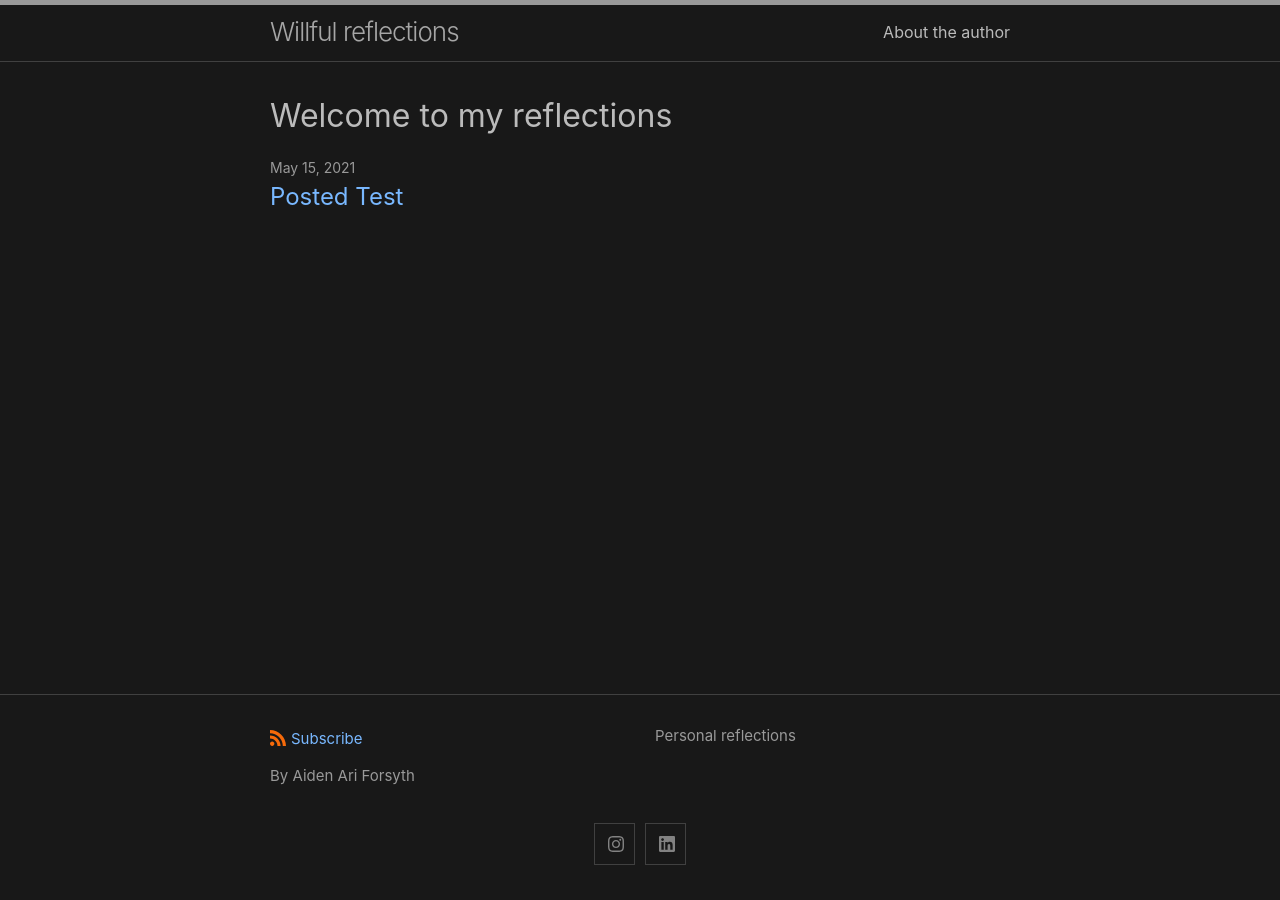
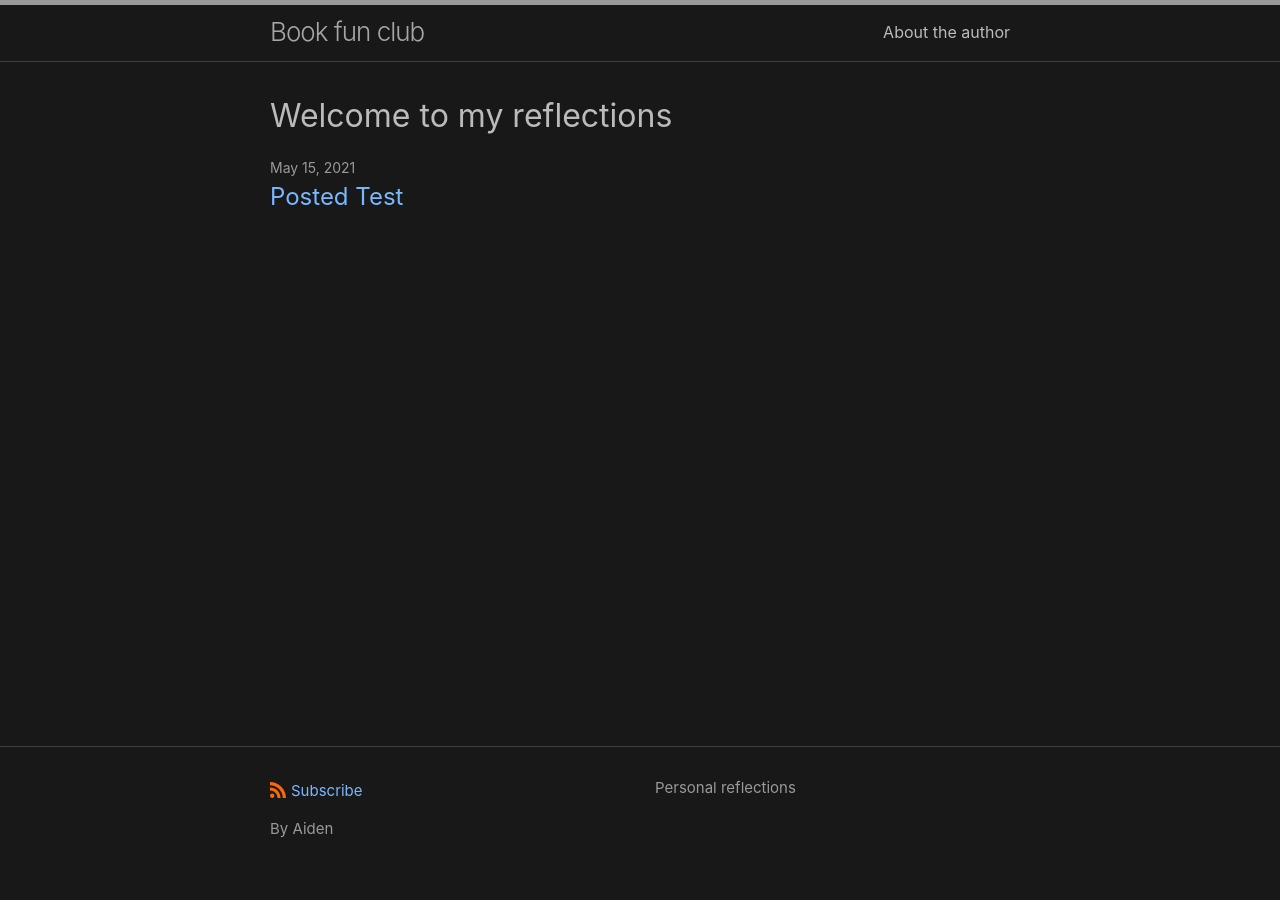
Before and after one commit to Aiden-Forsyth/Will, a Jekyll site: the page built from index.html, in a window 1280 px wide. Built offline with Jekyll 4.4.1, drawn with Linux system fonts in a browser that asks for light colours.

Commit message:
Update _config.yml

```diff
--- a/_config.yml
+++ b/_config.yml
@@ -1,8 +1,8 @@
 # basic options
 
-title: Willful reflections
+title: Book fun club
 author:
-  name: By Aiden Ari Forsyth
+  name: By Aiden
 description: Personal reflections
 timezone: America/Montreal
 search: true
@@ -19,14 +19,10 @@ gems: [jekyll-paginate]
 plugins:
   - jekyll-seo-tag
   - jekyll-feed
-  - jekyll-remote-theme
-#remote_theme:
 
 show_excerpts: false # set to true to show excerpts on the homepage
 
 minima:
   date_format: "%b %-d, %Y"
-  social_links:
-    instagram: aiden.forsyth
-    linkedin: aidenforsyth
+
   skin: dark
```
